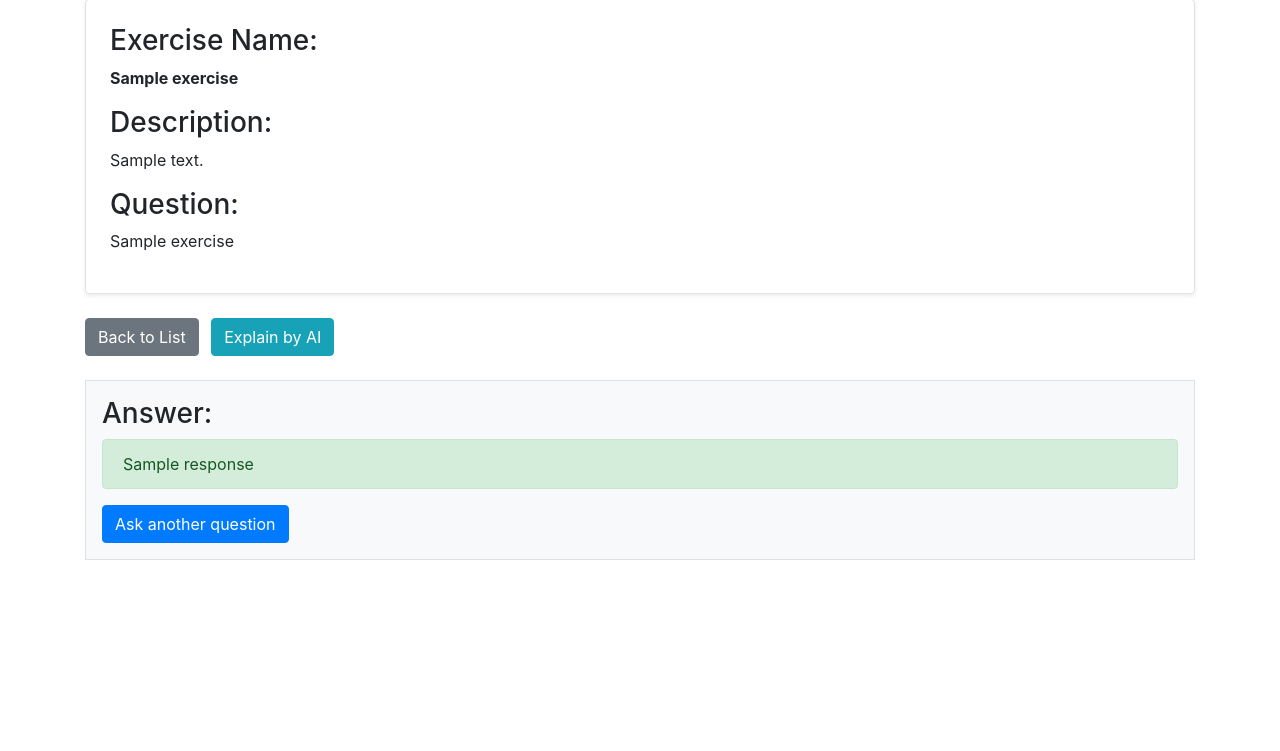
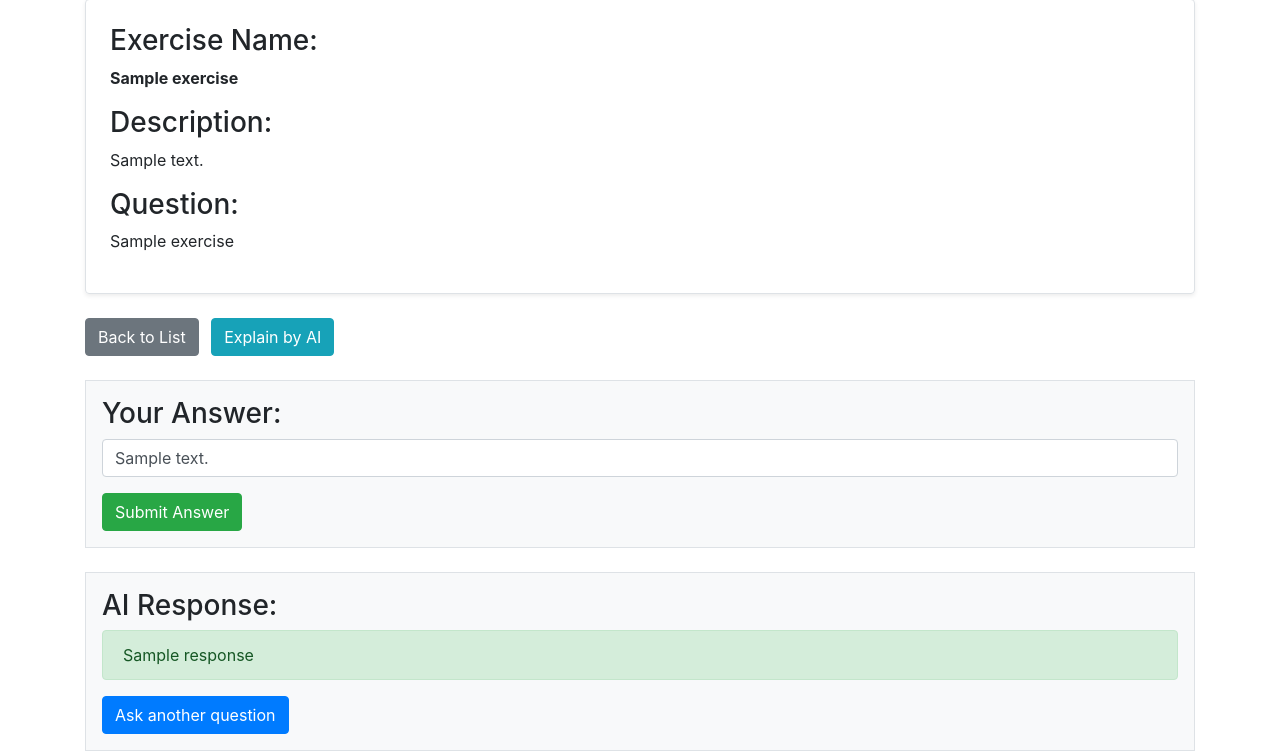
Before and after one commit to quanho119/Learning_Support_AI_Model, a Flask app: template websites/templates/students/exercises/full.html in a window 1280 px wide. Shown: the part 95-846 px from the top of the page. Before the commit the page ends 655 px from the top, so only its background shows below. Run offline with Flask 3, Linux system fonts and the light colour scheme; the template is opened without the code that fills it: most values are stand-ins (such as "Sample title", 1, 10 or a date in 2020); parts of the project's set-up code (start-up, migrations or seed data) failed here and were passed over; some libraries are stand-ins or nearby versions.

Commit message:
debug front-end

```diff
--- /dev/null
+++ b/websites/static/js/students/chatbot.js
@@ -0,0 +1,35 @@
+document.addEventListener('DOMContentLoaded', function() {
+    const markdownElement = document.getElementById('response');
+
+    if (markdownElement) {
+        // Lấy nội dung Markdown từ thẻ <p id="response">
+        const markdown = markdownElement.innerText;
+        console.log(markdown);
+        // Hàm chuyển đổi Markdown thành HTML
+        function markdownToHtml(text) {
+            // Chuyển đổi in đậm **text**
+            text = text.replace(/\*\*(.*?)\*\*/g, "<strong>$1</strong>");
+
+            // Chuyển đổi in nghiêng *text*
+            text = text.replace(/\*/g, "<br>");
+
+            // Chuyển đổi xuống dòng bằng hai khoảng trắng hoặc dấu xuống dòng \n
+            text = text.replace(/\n/g, "<br>");
+
+            // Chuyển đổi tiêu đề H1, H2, H3 từ Markdown
+            text = text.replace(/### (.*?)/g, "<h3>$1</h3>");  // H3
+            text = text.replace(/## (.*?)/g, "<h2>$1</h2>");  // H2
+            text = text.replace(/# (.*?)/g, "<h1>$1</h1>");  // H1
+
+            return text;
+        }
+
+        // Chuyển đổi Markdown thành HTML
+        const htmlContent = markdownToHtml(markdown);
+
+        // Cập nhật nội dung của thẻ <p> với HTML đã chuyển đổi
+        markdownElement.innerHTML = htmlContent;
+    } else {
+        console.log("No response element found.");
+    }
+});
--- /dev/null
+++ b/websites/static/js/students/exercises/full.js
@@ -0,0 +1,12 @@
+document.addEventListener("DOMContentLoaded", function () {
+    // Lấy nút Explain và form
+    const explainButton = document.getElementById("explainButton");
+    const answerForm = document.getElementById("answerForm");
+
+    // Kiểm tra xem nút và form có tồn tại không
+    if (explainButton && answerForm) {
+        explainButton.onclick = function () {
+            answerForm.style.display = "none"; // Ẩn form khi nhấn nút
+        };
+    }
+});
--- a/websites/templates/students/chatBot.html
+++ b/websites/templates/students/chatBot.html
@@ -21,8 +21,7 @@
     {% if response %}
     <div class="mt-4">
         <h3>Bot's Response:</h3>
-        <p class="alert alert-info">{{ response }}</p>
-
+        <p class="alert alert-info" id="response">{{ response | safe }}</p>
     </div>
     {% endif %}
 
@@ -30,5 +29,7 @@
     <script src="https://code.jquery.com/jquery-3.5.1.slim.min.js"></script>
     <script src="https://cdn.jsdelivr.net/npm/@popperjs/core@2.11.6/dist/umd/popper.min.js"></script>
     <script src="https://stackpath.bootstrapcdn.com/bootstrap/4.5.2/js/bootstrap.min.js"></script>
+    <script src="{{ url_for('static', filename='js/students/chatbot.js') }}"></script>
+
 </body>
 </html>
--- a/websites/templates/students/exercises/full.html
+++ b/websites/templates/students/exercises/full.html
@@ -23,13 +23,24 @@
 
     <div class="action mt-4">
         <a href="/students/exercises" class="btn btn-secondary mr-2">Back to List</a>
-        <a href="/students/exercises/explain/{{ exercise.id }}" class="btn btn-info">Explain by AI</a>
+        <a href="/students/exercises/explain/{{ exercise.id }}" class="btn btn-info" id="explainButton">Explain by AI</a>
+    </div>
+
+    <!-- Form for user answer -->
+    <div class="answer-form mt-4 border p-3 bg-light">
+        <h3>Your Answer:</h3>
+        <form action="/students/exercises/submit/{{ exercise.id }}" method="POST" id="answerForm">
+            <div class="form-group">
+                <input type="text" class="form-control" name="user_answer" placeholder="Type your answer here..." value="{{ user_answer if user_answer is not none else '' }}">
+            </div>
+            <button type="submit" class="btn btn-success">Submit Answer</button>
+        </form>
     </div>
 
     {% if response %}
     <div class="answer mt-4 border p-3 bg-light">
-        <h3>Answer:</h3>
-        <p class="alert alert-success">{{ response }}</p>
+        <h3>AI Response:</h3>
+        <p class="alert alert-success" id="response">{{ response }}</p>
         <a href="/students/chatBot" class="btn btn-primary">Ask another question</a>
     </div>
     {% endif %}
@@ -38,5 +49,7 @@
     <script src="https://code.jquery.com/jquery-3.5.1.slim.min.js"></script>
     <script src="https://cdn.jsdelivr.net/npm/@popperjs/core@2.11.6/dist/umd/popper.min.js"></script>
     <script src="https://stackpath.bootstrapcdn.com/bootstrap/4.5.2/js/bootstrap.min.js"></script>
+    <script src="{{ url_for('static', filename='js/students/chatbot.js') }}"></script>
+    <script src="{{ url_for('static', filename='js/students/exercises/full.js') }}"></script>
 </body>
 </html>
--- a/websites/tools/chatBot/Box.py
+++ b/websites/tools/chatBot/Box.py
@@ -13,8 +13,12 @@ chat = model.start_chat(
             "Your duty is give the user solution of the questions. "
             "You just need to answer the questions, dont talk more than once."
             "You shouldn't use the special symbols for your answer"
+            "You mustn't bold or italic your answer."
             "You shouldn't use the special symbols like '*' or '$' too, instead of using '-' symbol."
             "You should also provide references for your answers."
+            "Your response should be have more segments, using '\n' to line break them."
+            "Write each paragragh on a different line."
+            "Using vietnamese language."
             "Using " + text1 + ", " + text2 + ", " + text3 + ", " + text4 + "to improve your following answer and make your be the most exactly answer you can do."
     }
     ]
--- a/websites/tools/chatBot/chatbot.py
+++ b/websites/tools/chatBot/chatbot.py
@@ -27,3 +27,8 @@ class ChatBotAi():
         prompt = "print all text of this image"
         response = Box.chat.send_message([prompt, file])
         return response.text
+
+    def submit(answer, prompt):
+        response = Box.chat.send_message(
+            "Submit this: " + prompt + " with answer: " + answer + ". If correct, print Correct answer. Else print Wrong answer.")
+        return response.text
```
Also changed, not shown: websites/controllers/DoExerciseController.py (+13 -4 lines).
